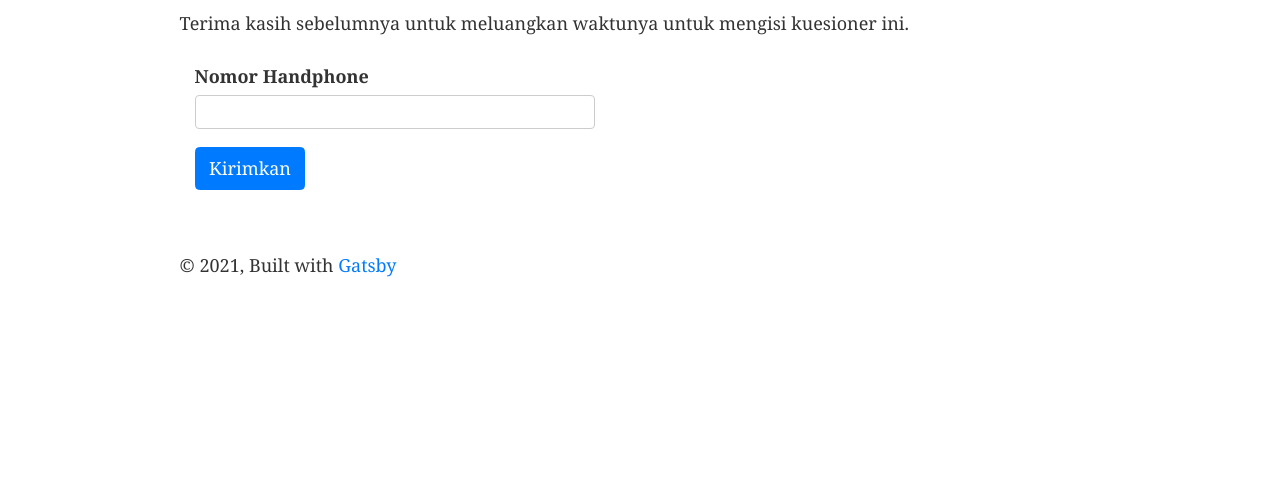
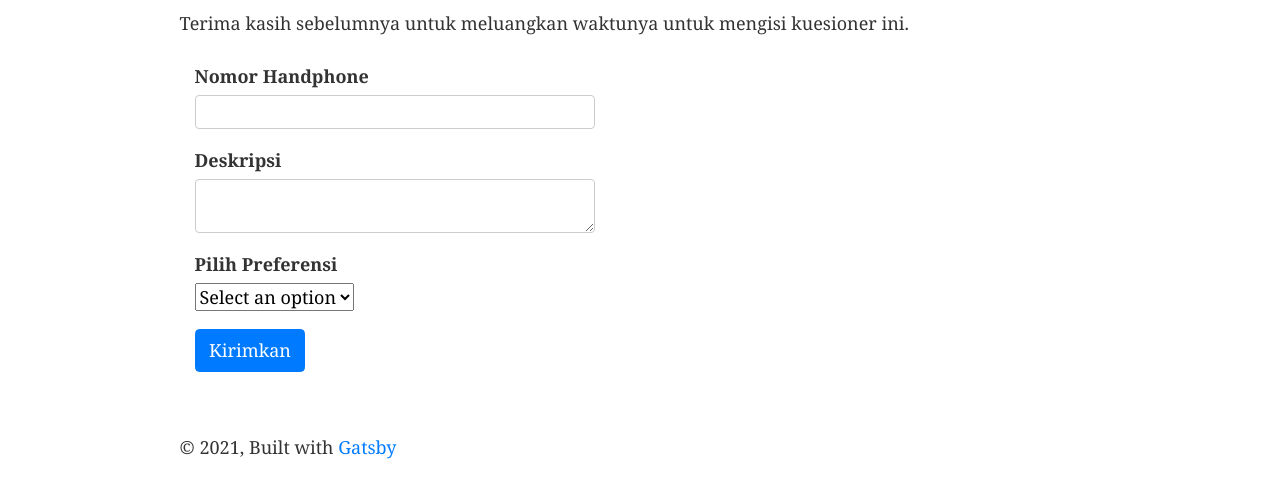
Before and after one commit to 777uliahshafar/formikform-templ, a Gatsby site: page / in a window 1280 px wide. Shown: the part 160-658 px from the top of the page. Built offline with nearby package versions, Linux system fonts and the light colour scheme; Gatsby itself is replaced by a stand-in of ours.

Commit message:
wrap up select comp

```diff
--- a/src/components/formik-container.js
+++ b/src/components/formik-container.js
@@ -4,12 +4,22 @@ import * as Yup from 'yup'
 import { Form, Container, Button } from 'react-bootstrap'
 import FormikControl from './formik-control'
 
+const dropdownOptions = [
+  { key: 'Select an option', value: '' },
+  { key: 'Option 1', value: 'option1' },
+  { key: 'Option 2', value: 'option2' },
+  { key: 'Option 3', value: 'option3' }
+]
+
 function FormikContainer() {
   const initialValues = {
-    nomorHp: ''
+    nomorHp: '',
+    description: '',
+    preferensi: ''
   }
   const validationSchema = Yup.object({
-    nomorHp: Yup.string().required('Diperlukan')
+    nomorHp: Yup.string().required('Diperlukan'),
+    description: Yup.string().required('Diperlukan')
   })
   const onSubmit = (values, onSubmitProps) => {
     console.log('Form data', values)
@@ -31,6 +41,18 @@ function FormikContainer() {
               label="Nomor Handphone"
               name="nomorHp"
             />
+            <FormikControl
+              control="textarea"
+              label="Deskripsi"
+              name="description"
+            />
+            <FormikControl
+              control="select"
+              label="Pilih Preferensi"
+              name="preferensi"
+              options={dropdownOptions}
+            />
+
             <Button
               variant="primary"
               type="submit"
--- a/src/components/formik-control.js
+++ b/src/components/formik-control.js
@@ -1,11 +1,17 @@
 import React from 'react'
 import Input from './input'
+import TextArea from './textarea'
+import Select from './select'
 
 function FormikControl(props) {
   const { control, ...rest } = props
   switch (control) {
     case 'input':
       return <Input {...rest} />
+    case 'textarea':
+      return <TextArea {...rest} />
+    case 'select':
+      return <Select {...rest} />
     default:
       return null
   }
--- /dev/null
+++ b/src/components/select.js
@@ -0,0 +1,26 @@
+import React from 'react'
+import { Field, ErrorMessage } from 'formik'
+import TextError from './text-error'
+import { Form } from 'react-bootstrap'
+
+function Select(props) {
+  const { label, name, options, ...rest } = props
+  return (
+    <Form.Group>
+      <Form.Label>{label}</Form.Label>
+      <Field as="select" id={name} name={name} {...rest}>
+        {options.map((option) => {
+          return (
+            <option key={option.value} value={option.value}>
+              {option.key}
+            </option>
+          )
+        })}
+      </Field>
+
+      <ErrorMessage name={name} component={TextError} />
+    </Form.Group>
+  )
+}
+
+export default Select
--- /dev/null
+++ b/src/components/textarea.js
@@ -0,0 +1,17 @@
+import React from 'react'
+import { Field, ErrorMessage } from 'formik'
+import TextError from './text-error'
+import { Form } from 'react-bootstrap'
+
+function TextArea(props) {
+  const { label, name, ...rest } = props
+  return (
+    <Form.Group>
+      <Form.Label>{label}</Form.Label>
+      <Field as="textarea" id={name} name={name} {...rest} />
+      <ErrorMessage name={name} component={TextError} />
+    </Form.Group>
+  )
+}
+
+export default TextArea
```
